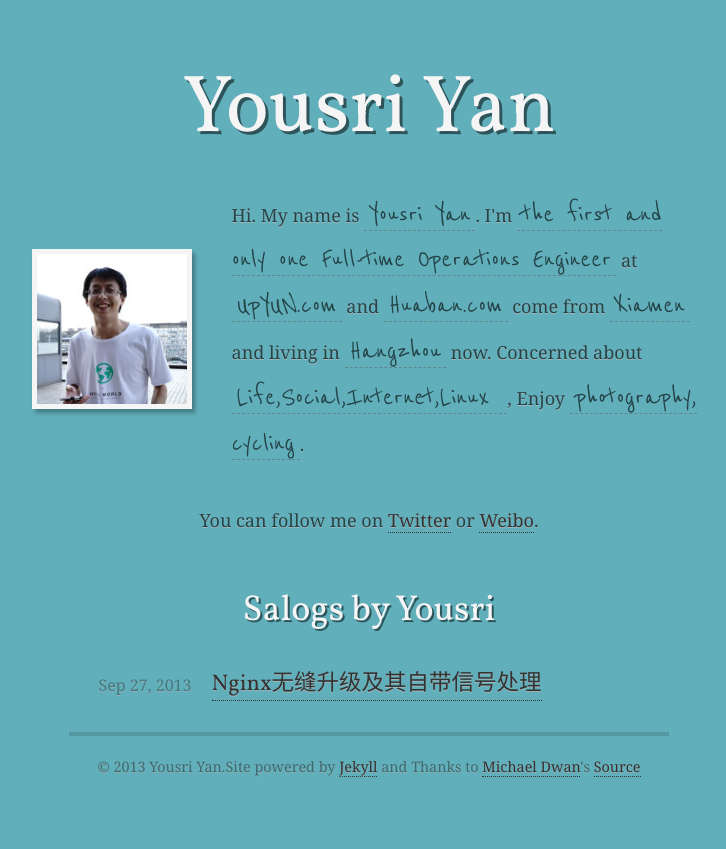
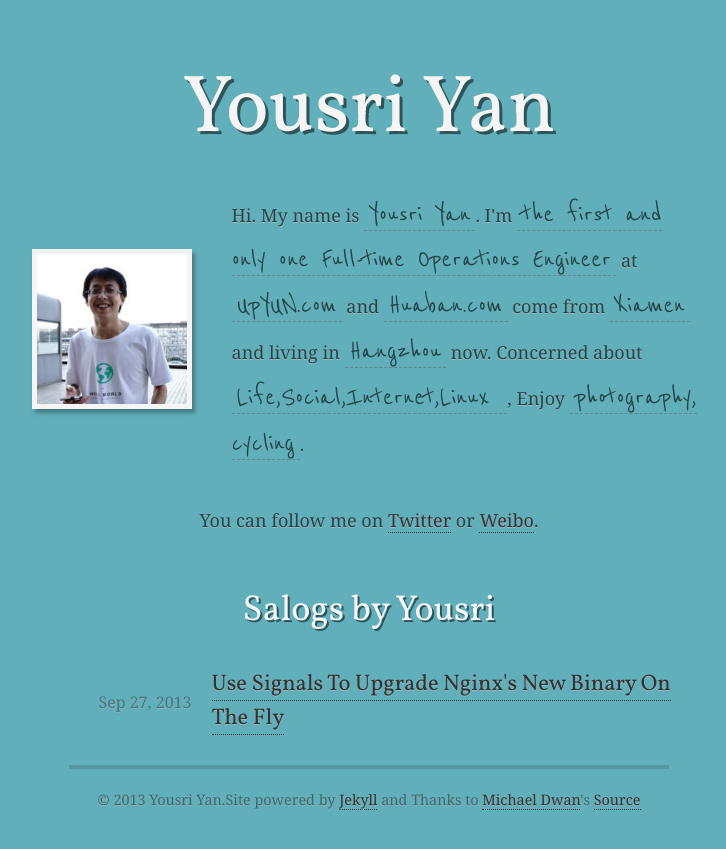
Before and after one commit to ImYousri/imyousri.github.com, a Jekyll site: the page built from index.html, in a window 1280 px wide. Shown: the top 849 px of the page, without its empty margins (271-997 px from the left). Built offline with Jekyll 4.4.1, drawn with Linux system fonts in a browser that asks for light colours; some web fonts are replaced.

Commit message:
add test post

```diff
--- a/_posts/2013-09-27-upgrade-nginx-and-about-signal-processing.markdown
+++ b/_posts/2013-09-27-upgrade-nginx-and-about-signal-processing.markdown
@@ -1,6 +1,6 @@
 ---
 layout: post
-title: Nginx无缝升级及其自带信号处理
+title: Use Signals To Upgrade Nginx's New Binary On The Fly
 ---
 
 任何一种服务版本或插件升级都需要考虑最佳状态的无缝过渡升级（不影响任何请求服务的中断且无需人员的干涉）
```
